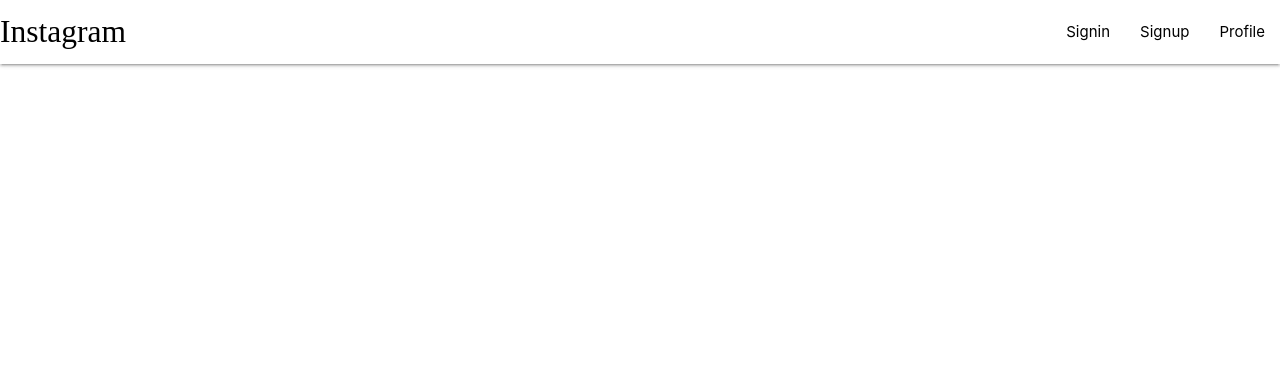
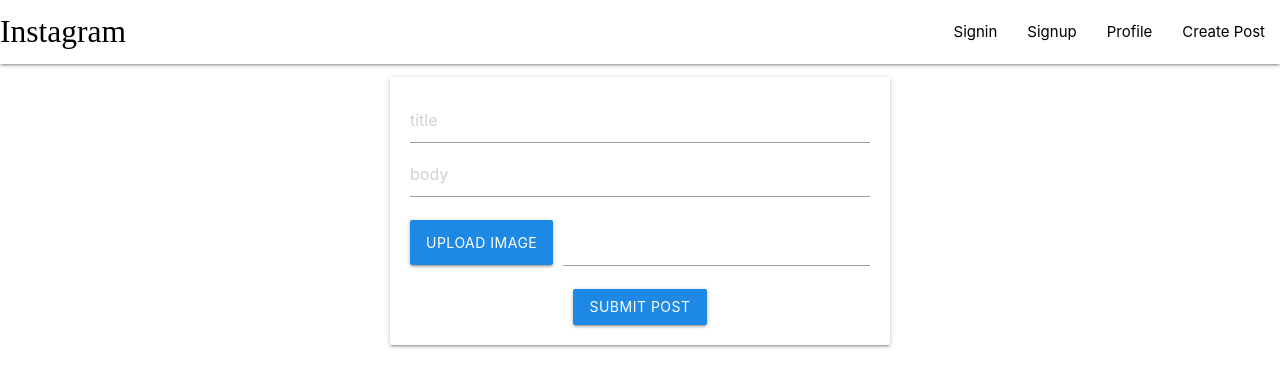
Before and after one commit to aldolushkja/mern-stack, a React (Create React App) app in the folder client/: page /create in a window 1280 px wide. Shown: the top 386 px of the page. Built offline with nearby package versions, Linux system fonts and the light colour scheme; a web font is replaced by a local one.

Commit message:
Create post page UI

```diff
--- a/client/src/App.js
+++ b/client/src/App.js
@@ -7,6 +7,7 @@ import Home from './components/screens/Home'
 import Signin from './components/screens/Signin'
 import Profile from './components/screens/Profile'
 import Signup from './components/screens/Signup'
+import CreatePost from './components/screens/CreatePost'
 
 function App() {
   return (
@@ -24,6 +25,9 @@ function App() {
       <Route path="/profile">
         <Profile/>
       </Route>
+        <Route path="/create">
+            <CreatePost/>
+        </Route>
     </BrowserRouter>
 
   );
--- a/client/src/components/Navbar.js
+++ b/client/src/components/Navbar.js
@@ -10,6 +10,7 @@ const NavBar = () => {
                     <li><Link to="/signin">Signin</Link></li>
                     <li><Link to="/signup">Signup</Link></li>
                     <li><Link to="/profile">Profile</Link></li>
+                    <li><Link to="/create">Create Post</Link></li>
                 </ul>
             </div>
         </nav>
--- /dev/null
+++ b/client/src/components/screens/CreatePost.js
@@ -0,0 +1,26 @@
+import React from 'react'
+
+const CreatePost = () => {
+    return (
+        <div className="card input-field" style={{margin: "13px auto", maxWidth: "500px", padding:"20px", textAlign:"center"}}>
+            <input type="text" placeholder="title"/>
+            <input type="text" placeholder="body"/>
+
+            <div className="file-field input-field">
+                <div className="btn #42a5f5 blue darken-1">
+                    <span>Upload Image</span>
+                    <input type="file"/>
+                </div>
+                <div className="file-path-wrapper">
+                    <input className="file-path validate" type="text"/>
+                </div>
+            </div>
+            <button className="btn waves-effect waves-light #42a5f5 blue darken-1" name="action">Submit post
+            </button>
+
+
+        </div>
+    )
+}
+
+export default CreatePost
--- a/client/src/components/screens/Signin.js
+++ b/client/src/components/screens/Signin.js
@@ -8,7 +8,7 @@ const Signin = () => {
                 <h2>Instagram</h2>
                 <input type="text" placeholder="email" />
                 <input type="text" placeholder="password" />
-                <button className="btn waves-effect waves-light #42a5f5 blue lighten-1" name="action">Login
+                <button className="btn waves-effect waves-light #42a5f5 blue darken-1" name="action">Login
                 </button>
                 <h5>
                     <Link to="/signup">Don't have an account?</Link>
--- a/client/src/components/screens/Signup.js
+++ b/client/src/components/screens/Signup.js
@@ -9,7 +9,7 @@ const Signup = () => {
                 <input type="text" placeholder="name" />
                 <input type="text" placeholder="email" />
                 <input type="text" placeholder="password" />
-                <button className="btn waves-effect waves-light #42a5f5 blue lighten-1" name="action">Signup
+                <button className="btn waves-effect waves-light #42a5f5 blue darken-1" name="action">Signup
                 </button>
                 <h5>
                     <Link to="/signin">Already have an account?</Link>
```
